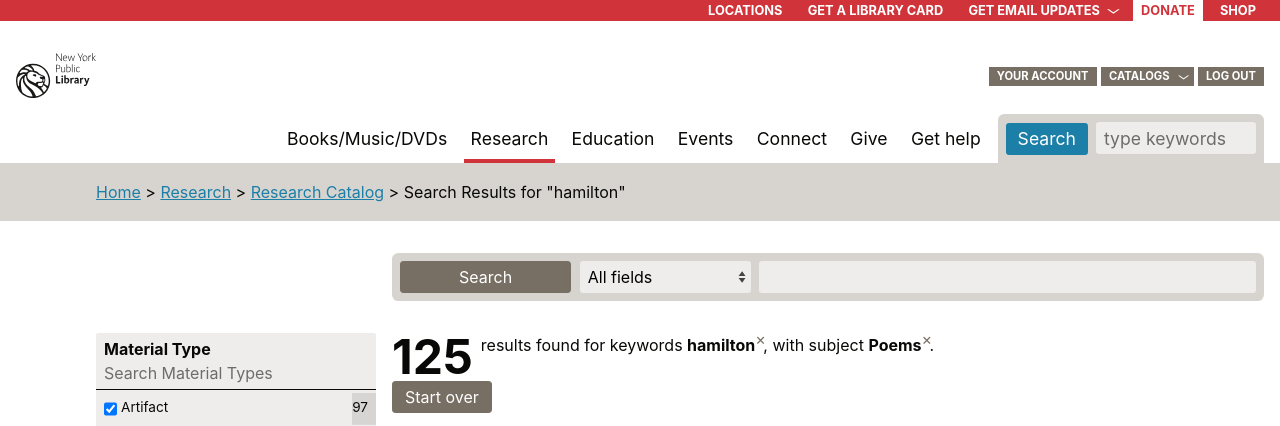
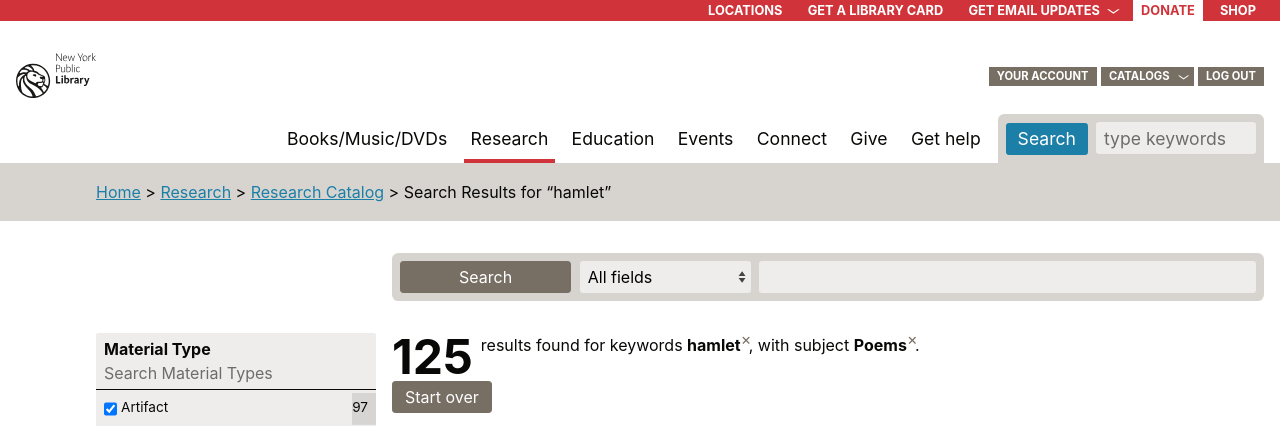
Before and after one commit to NYPL/design-toolkit, a Jekyll site: the page docs/discovery-search.html, which Jekyll copies as it is, in a window 1280 px wide and 900 px high. Shown: the top 426 px of the window. Built offline with Jekyll 4.4.1, drawn with Linux system fonts in a browser that asks for light colours; nearby versions of some CDN libraries.

Commit message:
:space_invader: hamlet instead of hamilton

```diff
--- a/docs/discovery-search.html
+++ b/docs/discovery-search.html
@@ -1,7 +1,7 @@
 <!DOCTYPE html>
 <html lang="en">
 <head>
-  <title>“hamilton” | Search results | NYPL</title>
+  <title>“hamlet” | Search results | NYPL</title>
   <meta http-equiv="Content-Type" content="text/html; charset=utf-8">
   <meta name="viewport" content="width=device-width, initial-scale=1">
   <link href="css/example-search-styles.css" media="screen" rel="stylesheet" type="text/css">
@@ -239,7 +239,7 @@
         <li><a href="/">Home</a></li>
         <li><a href="https://nypl.org/research">Research</a></li>
         <li><a href="http://dev-discovery.nypl.org/">Research Catalog</a></li>
-        <li>Search Results for "hamilton"</li>
+        <li>Search Results for “hamlet”</li>
       </ol>
     </div>
   </div>
@@ -581,7 +581,7 @@
 <div class="nypl-column-three-quarters" id="mainContent">
       <div class="nypl-results-summary">
         <span class="nypl-results-count">125</span> results found
-        <span class="nypl-facet">for keywords <strong>hamilton</strong><button><span>Remove hamilton keyword filter</span></button></span>,
+        <span class="nypl-facet">for keywords <strong>hamlet</strong><button><span>Remove hamlet keyword filter</span></button></span>,
         <span class="nypl-facet">with subject <strong>Poems</strong><button><span>Remove Poems subject filter</span></button></span>.
         <button>Start over</button>
       </div>
```
